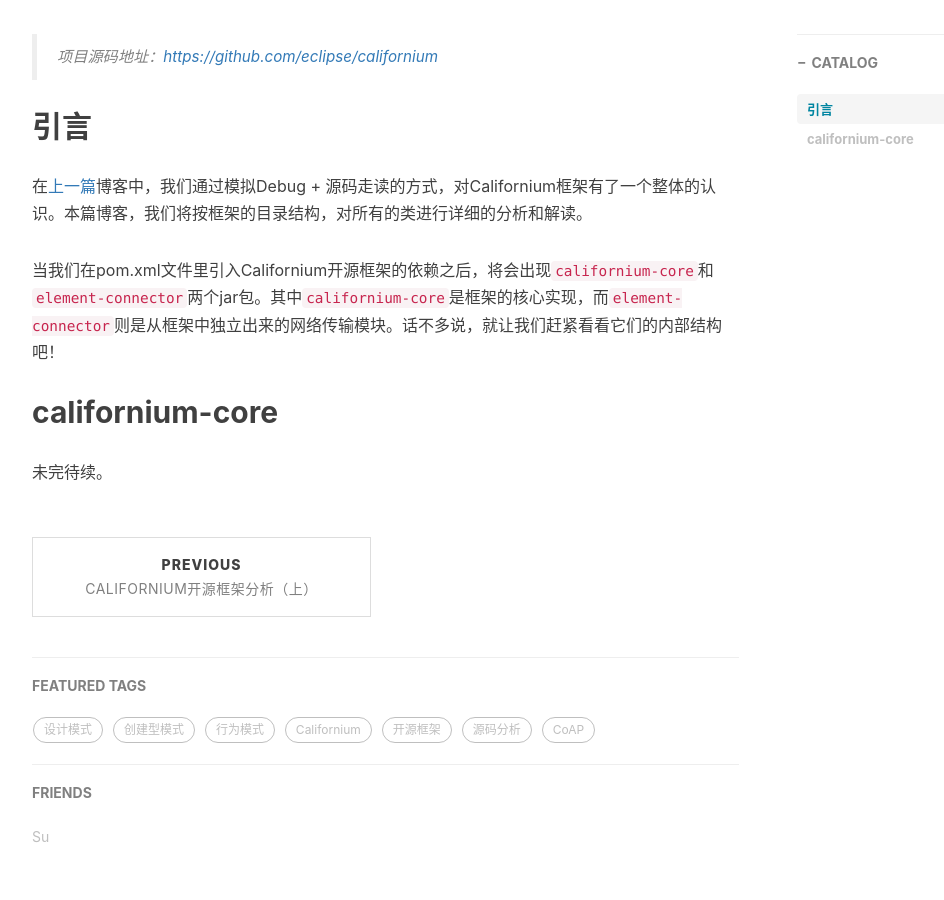
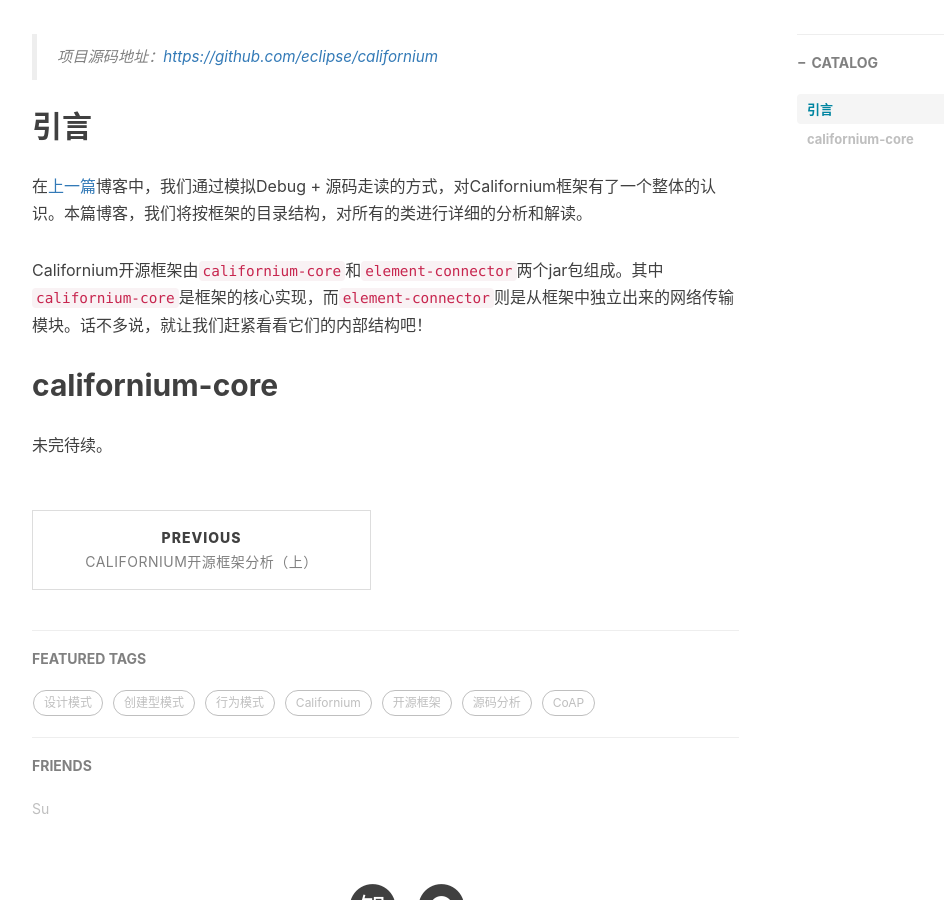
Before and after one commit to wudashan/wudashan.github.io, a Jekyll site: the page built from _posts/2017-05-21-Californium-Framework-Analysis-02.markdown, in a window 1280 px wide and 900 px high, scrolled down 589 px. Shown: the whole window, without its empty margins (233-1177 px from the left). Built offline with Jekyll 4.4.1, drawn with Linux system fonts in a browser that asks for light colours; nearby versions of some CDN libraries; comment, search, counter and statistics services are not loaded.

Commit message:
更新引言

```diff
--- a/_posts/2017-05-21-Californium-Framework-Analysis-02.markdown
+++ b/_posts/2017-05-21-Californium-Framework-Analysis-02.markdown
@@ -19,7 +19,7 @@ tags:
 
 在[上一篇](http://wudashan.cn/2017/05/07/Californium-Framework-Analysis-01)博客中，我们通过模拟Debug + 源码走读的方式，对Californium框架有了一个整体的认识。本篇博客，我们将按框架的目录结构，对所有的类进行详细的分析和解读。
 
-当我们在pom.xml文件里引入Californium开源框架的依赖之后，将会出现`californium-core`和`element-connector`两个jar包。其中`californium-core`是框架的核心实现，而`element-connector`则是从框架中独立出来的网络传输模块。话不多说，就让我们赶紧看看它们的内部结构吧！
+Californium开源框架由`californium-core`和`element-connector`两个jar包组成。其中`californium-core`是框架的核心实现，而`element-connector`则是从框架中独立出来的网络传输模块。话不多说，就让我们赶紧看看它们的内部结构吧！
 
 ## californium-core
 
```
